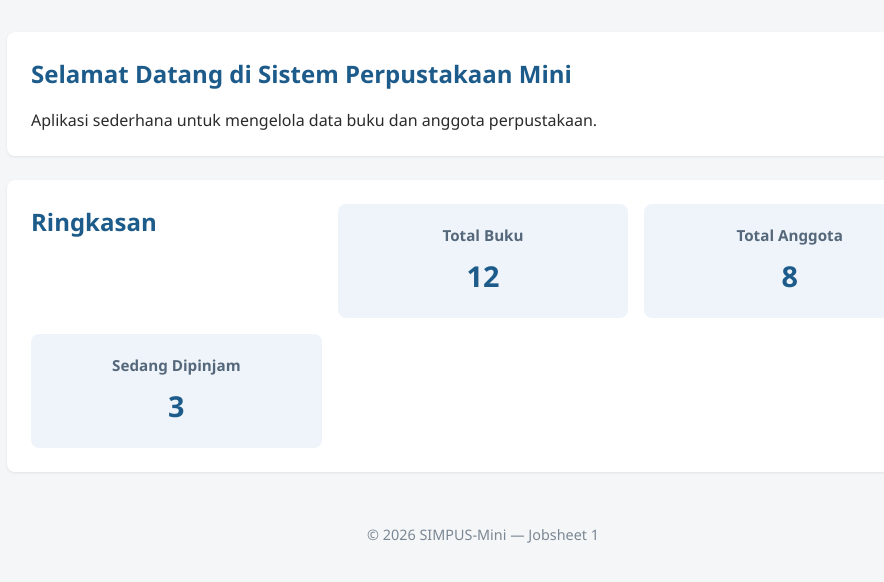
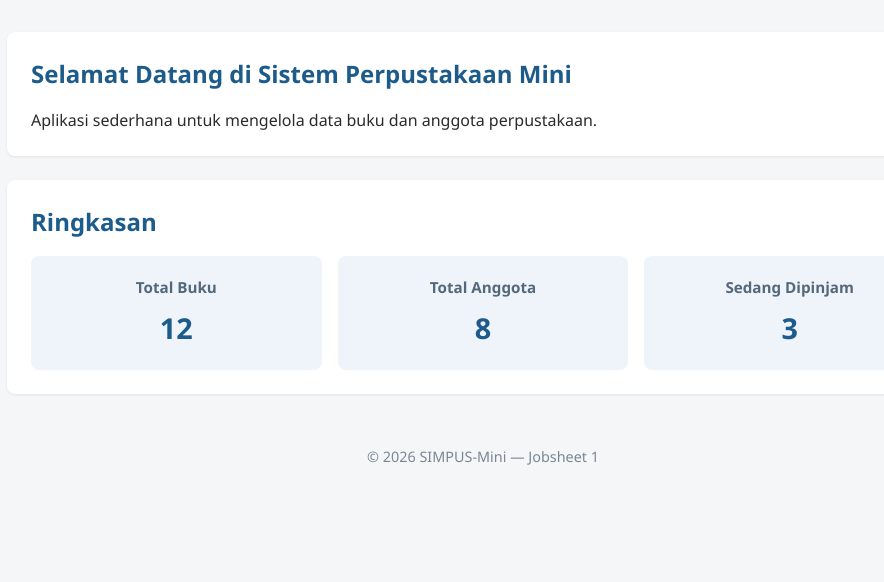
Before and after one commit to callistakushermyla731/PemrogramanWeb-Callista, a PHP site: page / in a window 1280 px wide. Shown: the part 66-648 px from the top of the page, without its empty margins (157-1041 px from the left). Run offline with PHP 8.4, Linux system fonts and the light colour scheme.

Commit message:
update jobsheet 2 : mengubah kolom jadi sejajar

```diff
--- a/jobsheet2/assets/css/style.css
+++ b/jobsheet2/assets/css/style.css
@@ -68,26 +68,26 @@ section h2 {
 }
 
 /* ===== Kartu Statistik (CSS Grid) ===== */
-main section:nth-of-type(2) {
+.card-container {
     display: grid;
     grid-template-columns: repeat(3, 1fr);
     gap: 1rem;
 }
 
-main section:nth-of-type(2) article {
+.card-container article {
     background-color: #eef4fa;
     border-radius: 8px;
     padding: 1.25rem;
     text-align: center;
 }
 
-main section:nth-of-type(2) article h3 {
+.card-container article h3 {
     font-size: 0.95rem;
     color: #55677a;
     margin-bottom: 0.5rem;
 }
 
-main section:nth-of-type(2) article p {
+.card-container article p {
     font-size: 1.8rem;
     font-weight: 700;
     color: #1d5b8a;
--- a/jobsheet2/index.html
+++ b/jobsheet2/index.html
@@ -26,6 +26,7 @@
 
         <section>
             <h2>Ringkasan</h2>
+            <div class="card-container">
                 <article>
                     <h3>Total Buku</h3>
                     <p>12</p>
@@ -38,6 +39,7 @@
                     <h3>Sedang Dipinjam</h3>
                     <p>3</p>
                 </article>
+            </div>
         </section>
     </main>
 
```
Lines whose indentation alone changed are shown as unchanged.
